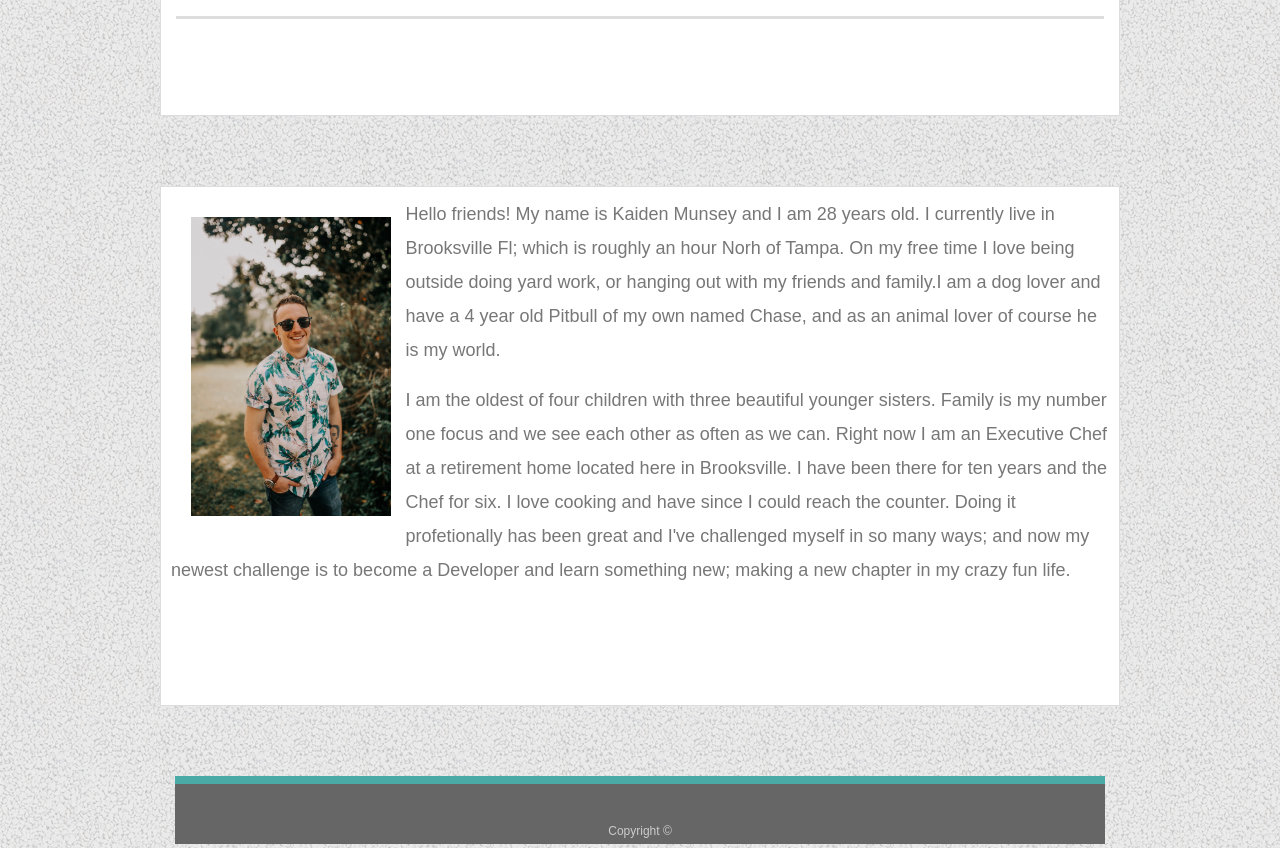
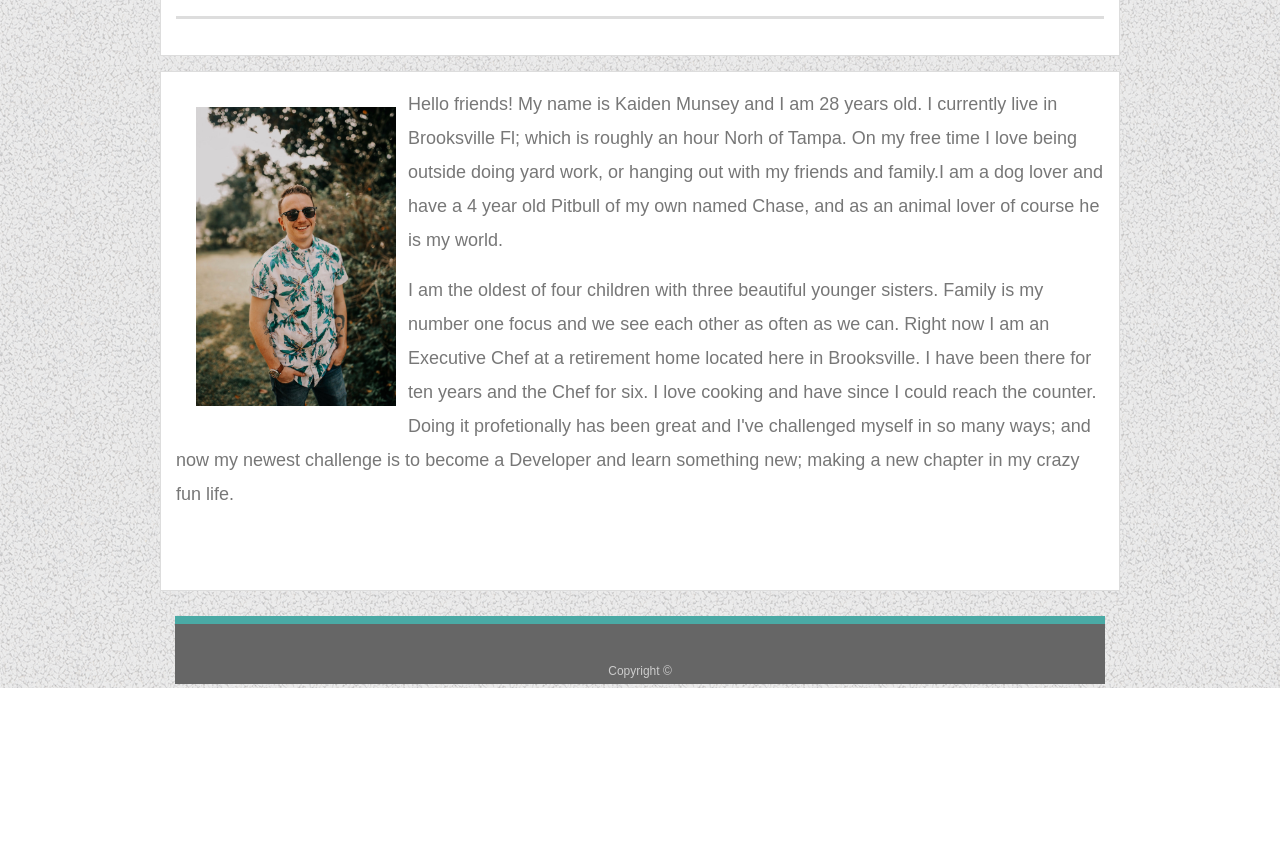
Before and after one commit to kaiden-m7/Bootstrap-Portfolio, a plain HTML site: page index.html in a window 1280 px wide. Shown: the part 195-1043 px from the top of the page. After the commit the page ends 883 px from the top, so only its background shows below. Drawn offline with nearby package versions, Linux system fonts and the light colour scheme.

Commit message:
<index complete working on portfolio>

```diff
--- a/css/style.css
+++ b/css/style.css
@@ -72,10 +72,10 @@ body {
 .col-sm-12 {
     float: left;
     width: 100%;
-    height: 190px;
+    height: 130px;
     max-width: 960px;
     padding-top: 30px;
-    margin: 15px 0 70px;
+    margin: 15px 0;
     background: #ffffff;
     border: 1px solid #dddddd;
 }
@@ -92,8 +92,9 @@ h1 {
     width: 100%;
     height: 520px;
     max-width: 960px;
-    padding: 10px;
+    padding: 15px;
     margin: 0 0 70px;
+    margin-bottom: 25px;
     background: #ffffff;
     border: 1px solid #dddddd;
 
@@ -103,6 +104,7 @@ h1 {
     float: left;
     padding: 20px;
     width: 40%;
+    margin: 0;
 
 }
 
@@ -110,12 +112,13 @@ h1 {
     float: right;
     padding: 10px;
     width: 60%;
+    margin: 0;
 
 }
 
 
 
-.footerK {
+#footerK {
     padding: 30px 0;
     clear: both;
     font-size: 12px;
--- a/index.html
+++ b/index.html
@@ -70,7 +70,7 @@
 
 
 
-<footer class="container-fluid text-center footerK">
+<footer class="container-fluid" id="footerK">
   <p>Copyright &copy; </p>
 </footer>
 
```
Also changed, not shown: images/technics.jpg (added), images/technics2.jpg (added), images/technics3.jpg (added), images/technics4.jpg (added), images/technics5.jpg (added).
